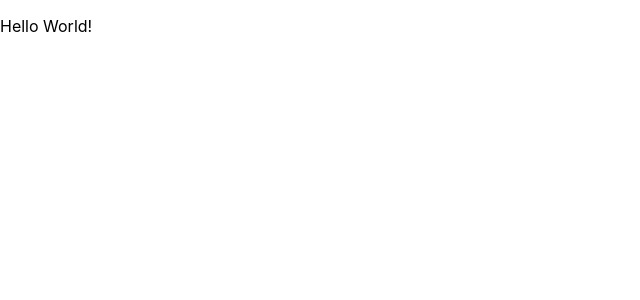
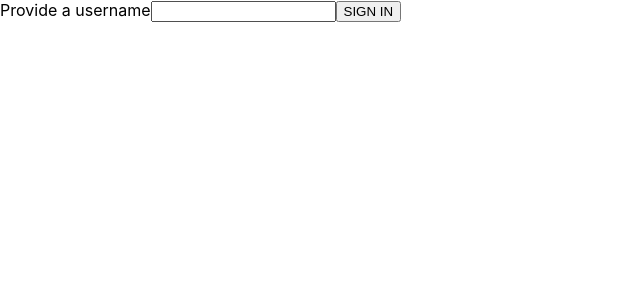
Before and after one commit to weider86/kanban-board, a React (Create React App) app in the folder client/: page / in a window 1280 px wide. Shown: the top 300 px of the page, without its empty margins (0-640 px from the left). Built offline with nearby package versions, Linux system fonts and the light colour scheme; no server answers.

Commit message:
consume new components on app components

```diff
--- a/client/src/App.js
+++ b/client/src/App.js
@@ -1,8 +1,18 @@
+import { BrowserRouter, Route, Routes } from "react-router-dom";
+import Comments from "./components/Comments";
+import Task from "./components/Task";
+import Login from "./components/Login";
+
 function App() {
-  return (
-      <div>
-          <p>Hello World!</p>
-      </div>
-  );
+    return (
+        <BrowserRouter>
+            <Routes>
+                <Route path='/' element={<Login />} />
+                <Route path='/task' element={<Task />} />
+                <Route path='/comments/:category/:id' element={<Comments />} />
+            </Routes>
+        </BrowserRouter>
+    );
 }
+
 export default App;
```
